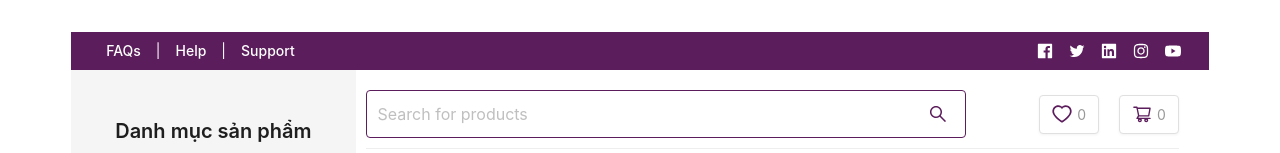
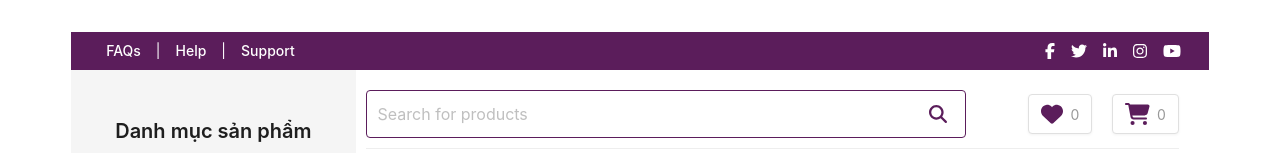
Before and after one commit to PhanHoangTan/BaiTest, a React (Vite) app: page / in a window 1280 px wide. Shown: the top 153 px of the page. Built offline with nearby package versions, Linux system fonts and the light colour scheme.

Commit message:
Integrate Font Awesome icons into ContentSection and Header components, replacing Ant Design icons for a more consistent design. Update package.json and package-lock.json to include Font Awesome dependencies.

```diff
--- a/package.json
+++ b/package.json
@@ -10,6 +10,10 @@
     "preview": "vite preview"
   },
   "dependencies": {
+    "@fortawesome/fontawesome-svg-core": "^6.7.2",
+    "@fortawesome/free-brands-svg-icons": "^6.7.2",
+    "@fortawesome/free-solid-svg-icons": "^6.7.2",
+    "@fortawesome/react-fontawesome": "^0.2.2",
     "antd": "^5.25.4",
     "react": "^19.1.0",
     "react-dom": "^19.1.0",
--- a/src/components/ContentSection.tsx
+++ b/src/components/ContentSection.tsx
@@ -9,11 +9,13 @@ import {
   Button,
   Input,
 } from "antd";
+import { FontAwesomeIcon } from "@fortawesome/react-fontawesome";
 import {
-  ShoppingCartOutlined,
-  SearchOutlined,
-  HeartOutlined,
-} from "@ant-design/icons";
+  faCartShopping,
+  faHeart,
+  faSearch,
+  faShop,
+} from "@fortawesome/free-solid-svg-icons";
 
 const { Content } = Layout;
 const { Title, Paragraph } = Typography;
@@ -72,8 +74,9 @@ const ContentSection: React.FC<ContentProps> = ({
   };
 
   const actionIconStyle: React.CSSProperties = {
-    fontSize: "20px",
+    fontSize: "22px",
     color: themeColor,
+    marginRight: "2px",
   };
 
   const iconBoxStyle: React.CSSProperties = {
@@ -107,7 +110,7 @@ const ContentSection: React.FC<ContentProps> = ({
             suffix={
               <Button
                 type="text"
-                icon={<SearchOutlined style={iconStyle} />}
+                icon={<FontAwesomeIcon icon={faSearch} style={iconStyle} />}
                 style={{ border: "none" }}
               />
             }
@@ -122,11 +125,11 @@ const ContentSection: React.FC<ContentProps> = ({
             flex: 0,
           }}>
           <div style={iconBoxStyle}>
-            <HeartOutlined style={actionIconStyle} />
+            <FontAwesomeIcon icon={faHeart} style={actionIconStyle} />
             <span style={countStyle}>0</span>
           </div>
           <div style={iconBoxStyle}>
-            <ShoppingCartOutlined style={actionIconStyle} />
+            <FontAwesomeIcon icon={faCartShopping} style={actionIconStyle} />
             <span style={countStyle}>0</span>
           </div>
         </div>
@@ -186,7 +189,7 @@ const ContentSection: React.FC<ContentProps> = ({
                 avatar={
                   <Avatar
                     style={{ backgroundColor: "#1890ff" }}
-                    icon={<ShoppingCartOutlined />}
+                    icon={<FontAwesomeIcon icon={faShop} />}
                   />
                 }
                 title={item.title}
--- a/src/components/Header.tsx
+++ b/src/components/Header.tsx
@@ -1,13 +1,13 @@
 import React from "react";
-import {  Typography } from "antd";
+import { Typography } from "antd";
+import { FontAwesomeIcon } from "@fortawesome/react-fontawesome";
 import {
-  FacebookFilled,
-  TwitterOutlined,
-  LinkedinFilled,
-  InstagramOutlined,
-  YoutubeFilled,
-} from "@ant-design/icons";
-
+  faFacebookF,
+  faTwitter,
+  faLinkedinIn,
+  faInstagram,
+  faYoutube,
+} from "@fortawesome/free-brands-svg-icons";
 
 const { Link } = Typography;
 
@@ -24,7 +24,6 @@ const AppHeader: React.FC = () => {
     justifyContent: "space-between",
     alignItems: "center",
   };
-
 
   const linkStyle: React.CSSProperties = {
     color: "white",
@@ -58,19 +57,19 @@ const AppHeader: React.FC = () => {
 
         <div>
           <a href="#" aria-label="Facebook">
-            <FacebookFilled style={socialIconStyle} />
+            <FontAwesomeIcon icon={faFacebookF} style={socialIconStyle} />
           </a>
           <a href="#" aria-label="Twitter">
-            <TwitterOutlined style={socialIconStyle} />
+            <FontAwesomeIcon icon={faTwitter} style={socialIconStyle} />
           </a>
           <a href="#" aria-label="LinkedIn">
-            <LinkedinFilled style={socialIconStyle} />
+            <FontAwesomeIcon icon={faLinkedinIn} style={socialIconStyle} />
           </a>
           <a href="#" aria-label="Instagram">
-            <InstagramOutlined style={socialIconStyle} />
+            <FontAwesomeIcon icon={faInstagram} style={socialIconStyle} />
           </a>
           <a href="#" aria-label="YouTube">
-            <YoutubeFilled style={socialIconStyle} />
+            <FontAwesomeIcon icon={faYoutube} style={socialIconStyle} />
           </a>
         </div>
       </div>
```
Also changed, not shown: 1 other file (tests, documents, lock files or other folders).
